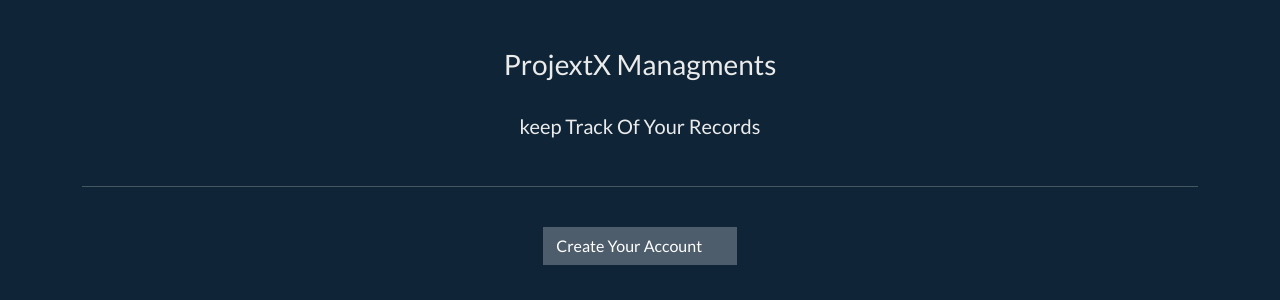
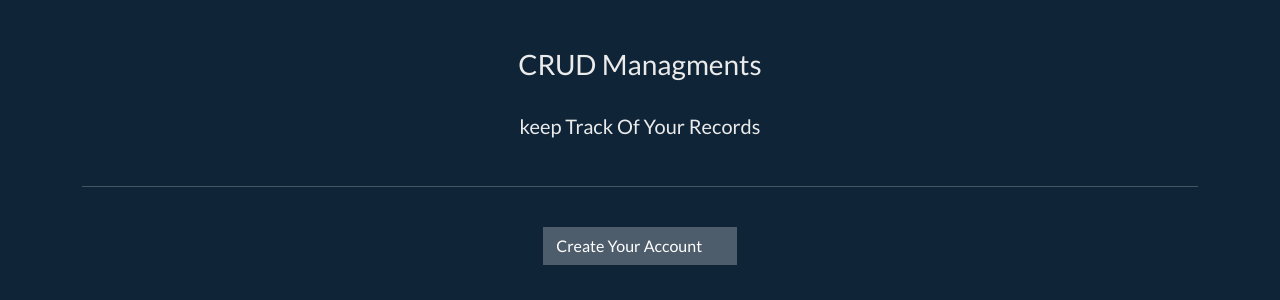
Before and after one commit to badr-azeez/CRUDv1-django, a Django app: page / in a window 1280 px wide. Shown: the part 56-356 px from the top of the page. Run offline with Django 3.2, Linux system fonts and the light colour scheme; some libraries are stand-ins or nearby versions; some web fonts are replaced.

Commit message:
modified:   db.sqlite3 	modified:   webapp/templates/webapp/index.html

```diff
--- a/webapp/templates/webapp/index.html
+++ b/webapp/templates/webapp/index.html
@@ -4,7 +4,7 @@
     <div class="text-center">
         <br>
         <br>
-        <h3>ProjextX Managments</h3>
+        <h3>CRUD Managments</h3>
         <br>
         <h5>keep Track Of Your Records</h5>
         <br>
```
Also changed, not shown: db.sqlite3.
